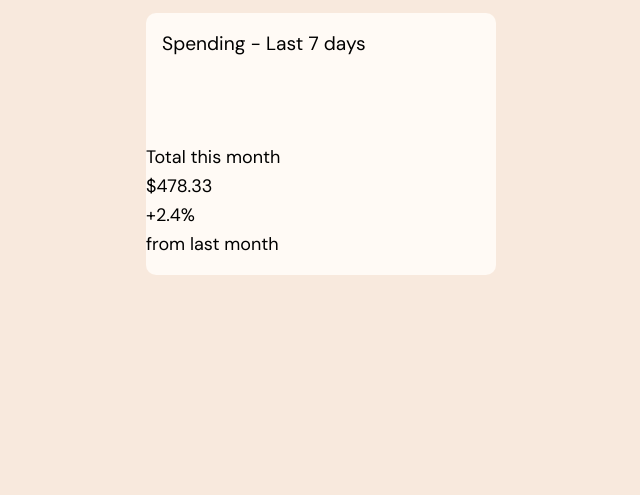
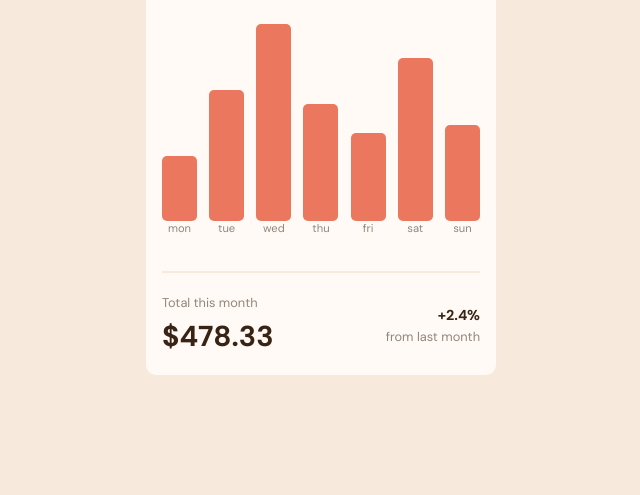
Before and after one commit to Glenda9031/Expenses_Chart_Component, a plain HTML site: page index.html in a window 1280 px wide. Shown: the part 305-800 px from the top of the page, without its empty margins (319-959 px from the left). Drawn offline with Linux system fonts and the light colour scheme.

Commit message:
Revised style.css, data.json, and script.js files

```diff
--- a/css/style.css
+++ b/css/style.css
@@ -134,3 +134,61 @@ h1 {
 .cyan-div:hover {
     background-color: rgba(118, 181, 188, .8);
 }
+
+.day {
+    color: var(--medium-brown);
+    font-size: .7rem;
+    position: relative;
+    top: 1rem;
+}
+
+#divider-line {
+    height: .0625rem;
+    border-top: .125rem solid var(--cream);
+    margin: 1rem 1rem 1.2rem 1rem;
+}
+
+#numbers-div {
+    display: flex;
+    flex-direction: row;
+    align-items: center;
+    justify-content: space-between;
+    margin: 0 1rem 0 1rem;
+}
+
+#total-value {
+    font-size: 1.8rem;
+}
+
+#percent-relation {
+    display: flex;
+    flex-direction: column;
+}
+
+#percent {
+    margin-left: auto;
+    font-size: .9rem;
+}
+
+.number {
+    color: var(--dark-brown);
+    font-weight: 700;
+}
+
+.not-a-number {
+    color: var(--medium-brown);
+    font-size: .8rem;
+}
+
+footer {
+    position: absolute;
+    bottom: 0;
+    color: var(--dark-brown);
+    font-size: .6875rem;
+    text-align: center;
+    margin-bottom: .625rem;
+}
+
+footer a {
+    color: var(--soft-red);
+}
--- a/data.json
+++ b/data.json
@@ -1,4 +1,5 @@
-[
+{
+  "values": [
     {
       "day": "mon",
       "amount": 17.45
@@ -28,3 +29,4 @@
       "amount": 25.48
     }
   ]
+}
--- a/script.js
+++ b/script.js
@@ -0,0 +1,42 @@
+const chartDiv = document.getElementById('chart-div');
+const barsDiv = document.getElementById('bars');
+const amountDivs = document.getElementById('amounts');
+
+fetch("data.json").then((response) => {
+    response.json().then((data) =>{
+        data.values.map(value => {
+            positionValues = value.amount + 8
+            amountDivs.innerHTML += `<div class="amount" style="position:relative; bottom:${positionValues}mm">$${value.amount}</div>`
+            barsDiv.innerHTML += `
+            <div class="bar" style="height: ${value.amount}mm"><div class="day">${value.day}</div></div>`;
+        });
+
+        let bars = document.querySelectorAll(".bar");
+        let amounts = document.querySelectorAll(".amount");
+        let days = document.querySelectorAll(".day");
+        let arrayWeekDays = ["sun", "mon", "tue", "wed", "thu", "fri", "sat"];
+        let today = new Date().getDay();
+        let currentDay = arrayWeekDays[today];
+
+        days.forEach(day => {
+            if (day.innerHTML == currentDay) {
+                day.parent.element.classList.add("cyan-div");
+            };
+        });
+
+        bars.forEach(bar => {
+            bar.addEventListener("mouseover", event => {
+                amounts.forEach(amountNumber => {
+                    if (amountNumber.innerHTML.replace("$", "") == bar.style.height.replace("mm", "")){
+                        amountNumber.style.visibility = "visible";
+                    } else {
+                        amountNumber.style.visibility = "hidden";
+                    };
+                });
+            });
+
+        });
+
+    });
+
+});
```
Lines whose indentation alone changed are shown as unchanged.
